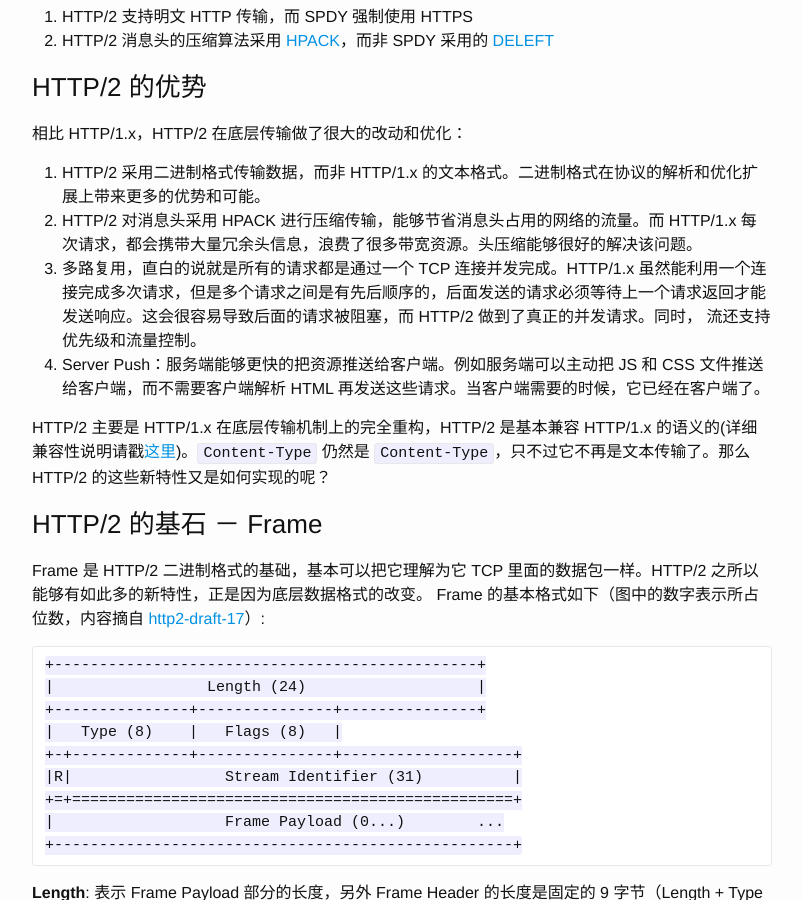
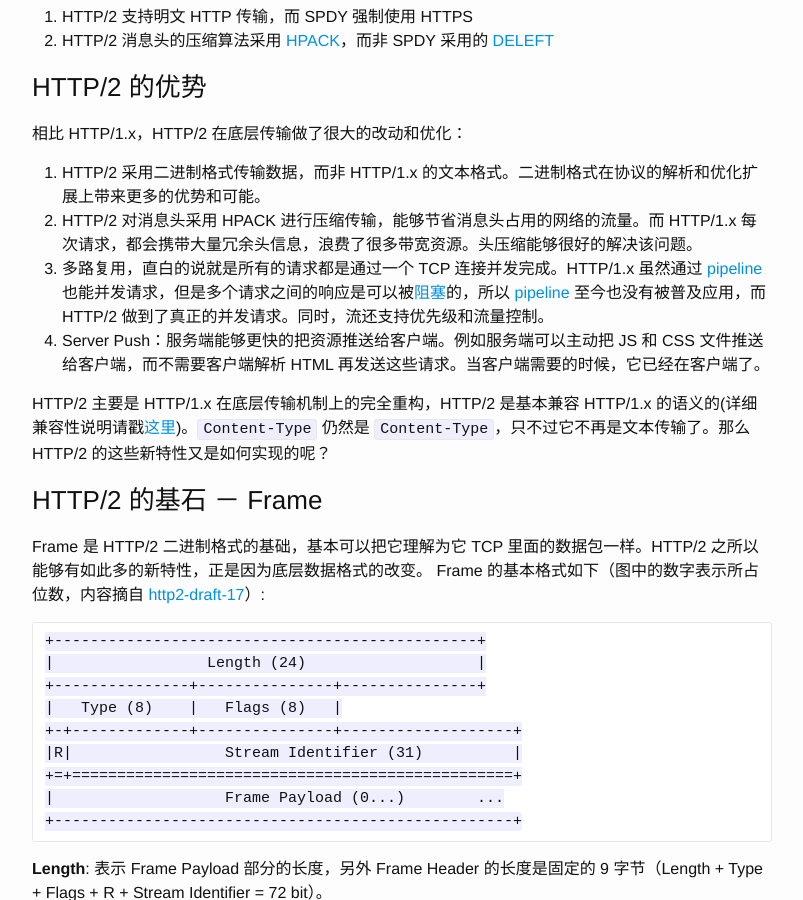
Before and after one commit to upyun/upyun.github.io, a Jekyll site: the page built from _posts/2015-05-13-http2.markdown, in a window 1280 px wide and 900 px high, scrolled down 399 px. Shown: the whole window, without its empty margins (238-1041 px from the left). Built offline with Jekyll 4.4.1, drawn with Linux system fonts in a browser that asks for light colours; comment, search, counter and statistics services are not loaded; some of the changed text lies outside the part shown.

Commit message:
fix typo

```diff
--- a/_posts/2015-05-13-http2.markdown
+++ b/_posts/2015-05-13-http2.markdown
@@ -21,7 +21,7 @@ SPDY 系列协议由谷歌开发，于 2009 年公开。它的设计目标是降
 
 1. HTTP/2 采用二进制格式传输数据，而非 HTTP/1.x 的文本格式。二进制格式在协议的解析和优化扩展上带来更多的优势和可能。
 2. HTTP/2 对消息头采用 HPACK 进行压缩传输，能够节省消息头占用的网络的流量。而 HTTP/1.x 每次请求，都会携带大量冗余头信息，浪费了很多带宽资源。头压缩能够很好的解决该问题。
-3. 多路复用，直白的说就是所有的请求都是通过一个 TCP 连接并发完成。HTTP/1.x 虽然能利用一个连接完成多次请求，但是多个请求之间是有先后顺序的，后面发送的请求必须等待上一个请求返回才能发送响应。这会很容易导致后面的请求被阻塞，而 HTTP/2 做到了真正的并发请求。同时， 流还支持优先级和流量控制。
+3. 多路复用，直白的说就是所有的请求都是通过一个 TCP 连接并发完成。HTTP/1.x 虽然通过 [pipeline](http://en.wikipedia.org/wiki/HTTP_pipelining) 也能并发请求，但是多个请求之间的响应是可以被[阻塞](http://en.wikipedia.org/wiki/Head-of-line_blocking)的，所以 [pipeline](http://en.wikipedia.org/wiki/HTTP_pipelining) 至今也没有被普及应用，而 HTTP/2 做到了真正的并发请求。同时，流还支持优先级和流量控制。
 4. Server Push：服务端能够更快的把资源推送给客户端。例如服务端可以主动把 JS 和 CSS 文件推送给客户端，而不需要客户端解析 HTML 再发送这些请求。当客户端需要的时候，它已经在客户端了。
 
 HTTP/2 主要是 HTTP/1.x 在底层传输机制上的完全重构，HTTP/2 是基本兼容 HTTP/1.x 的语义的(详细兼容性说明请戳[这里](https://tools.ietf.org/html/draft-ietf-httpbis-http2-17#section-8))。`Content-Type` 仍然是 `Content-Type`，只不过它不再是文本传输了。那么 HTTP/2 的这些新特性又是如何实现的呢？
```
Also changed, not shown: other parts of _posts/2015-05-13-http2.markdown (+1 -1 lines).
